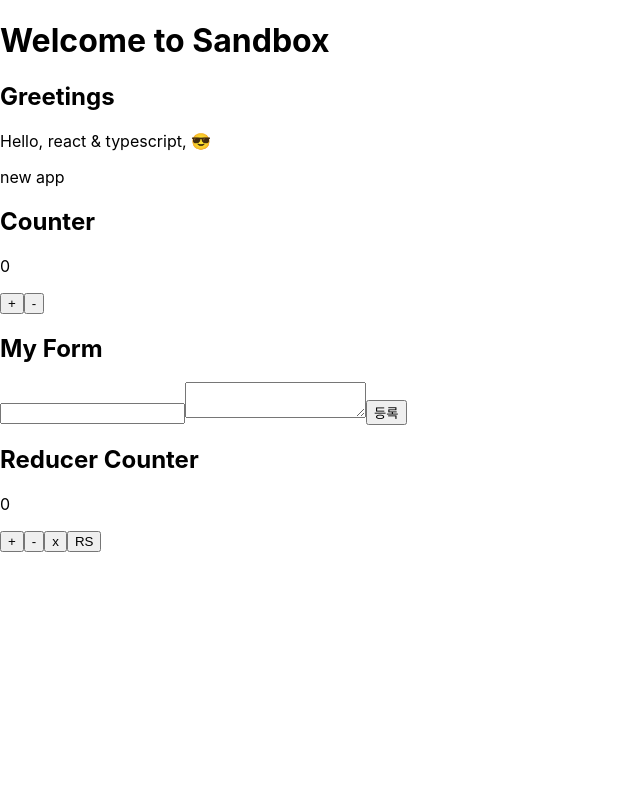
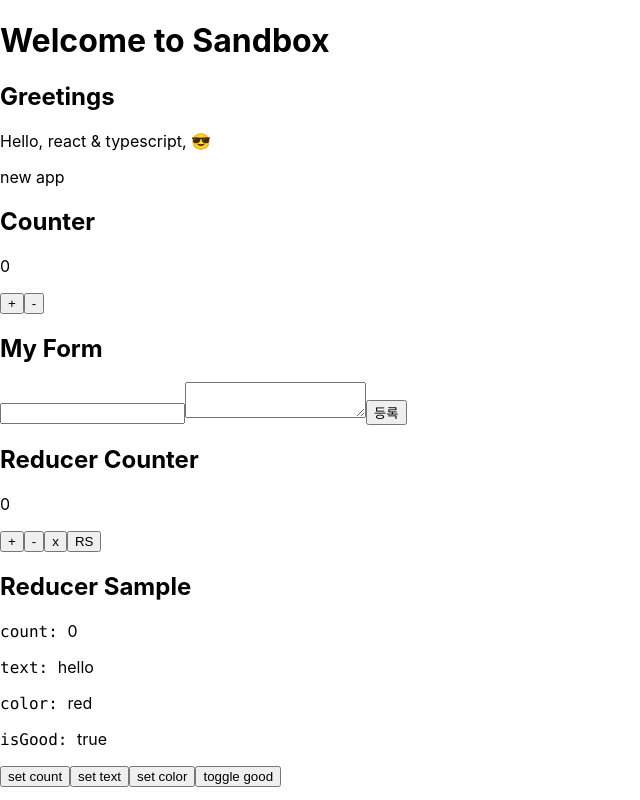
Before and after one commit to seungminRyu/react-sandbox, a React (Create React App) app: page / in a window 1280 px wide. Shown: the whole page, without its empty margins (0-640 px from the left). Built offline with nearby package versions, Linux system fonts and the light colour scheme; the HTML template or start-up script is replaced by a standard one.

Commit message:
Add: ReducerSample, useReducer

```diff
--- a/src/App.tsx
+++ b/src/App.tsx
@@ -3,6 +3,7 @@
 import Counter from './Counter';
 import MyForm from './MyForm';
 import ReducerCounter from './ReducerCounter';
+import ReducerSample  from "./ReducerSample";
 
 function App() {
   const onClick = (name: string) => console.log(`${name} says hello`);
@@ -20,6 +21,7 @@
       <Counter/>
       <MyForm onSubmit={onSubmit} />
       <ReducerCounter/>
+      <ReducerSample/>
     </div>
   );
 }
--- /dev/null
+++ b/src/ReducerSample.tsx
@@ -0,0 +1,83 @@
+import React, { useReducer } from "react";
+
+type Color = 'red' | 'orange' | 'yellow';
+
+type State = {
+  count: number;
+  text: string;
+  color: Color;
+  isGood: boolean;
+};
+
+type Action =
+  | { type: 'SET_COUNT'; count: number }
+  | { type: 'SET_TEXT'; text: string }
+  | { type: 'SET_COLOR'; color: Color }
+  | { type: 'TOGGLE_GOOD' };
+
+function reducer(state: State, action: Action) {
+  switch (action.type) {
+    case 'SET_COUNT':
+      return {
+        ...state,
+        count: action.count
+      };
+    case 'SET_TEXT':
+      return {
+        ...state,
+        text: action.text
+      };
+    case 'SET_COLOR':
+      return {
+        ...state,
+        color: action.color
+      };
+    case 'TOGGLE_GOOD':
+      return {
+        ...state,
+        isGood: !state.isGood
+      };
+    default:
+      throw new Error('Unhandled action');
+  }
+}
+
+function ReducerSample() {
+  const [state, dispatch] = useReducer(reducer, {
+    count: 0,
+    text: 'hello',
+    color: 'red',
+    isGood: true
+  });
+
+  const onSetCount = () => dispatch({ type: 'SET_COUNT', count: 5 });
+  const onSetText = () => dispatch({ type: 'SET_TEXT', text: 'hi' });
+  const onSetColor = () => dispatch({ type: 'SET_COLOR', color: 'red' });
+  const onToggleGood = () => dispatch({ type: 'TOGGLE_GOOD' });
+
+  return (
+    <div>
+      <h2>Reducer Sample</h2>
+      <p>
+        <code>count: </code> {state.count}
+      </p>
+      <p>
+        <code>text: </code> {state.text}
+      </p>
+      <p>
+        <code>color: </code> {state.color}
+      </p>
+      <p>
+        <code>isGood: </code> {state.isGood ? 'true' : 'false'}
+      </p>
+      <div>
+        <button onClick={onSetCount}>set count</button>
+        <button onClick={onSetText}>set text</button>
+        <button onClick={onSetColor}>set color</button>
+        <button onClick={onToggleGood}>toggle good</button>
+      </div>
+    </div>
+  );
+}
+
+export default ReducerSample;
```
